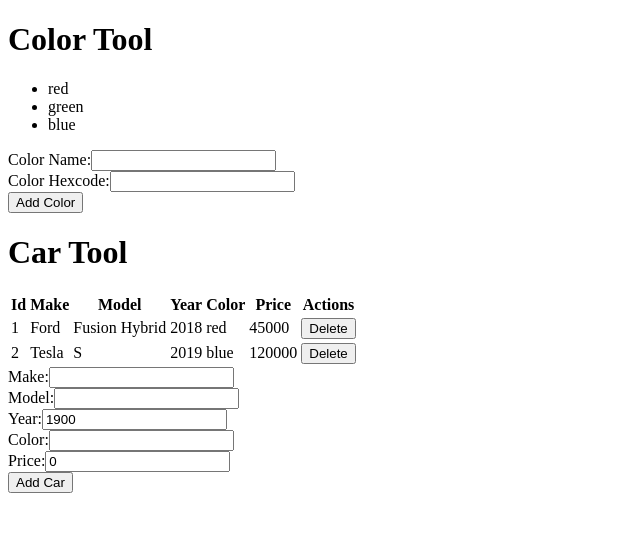
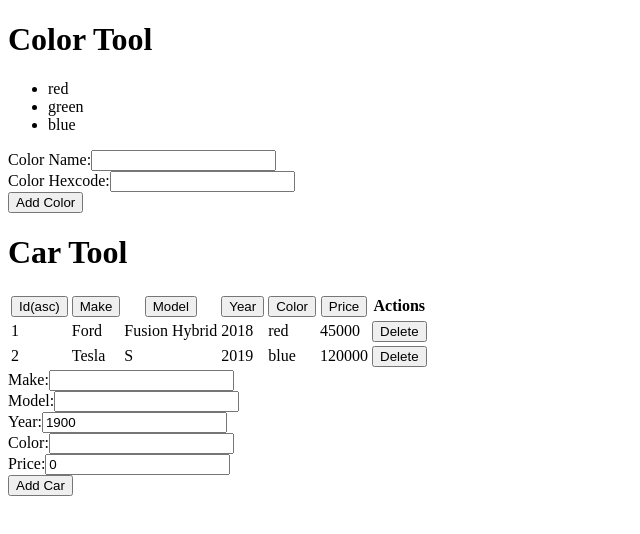
Before and after one commit to t4d-classes/react-redux-typescript_01172022, a React (Create React App) app in the folder demo-app/: page / in a window 1280 px wide. Shown: the top 534 px of the page, without its empty margins (0-640 px from the left). Built offline with nearby package versions, Linux system fonts and the light colour scheme.

Commit message:
add exercise 8

```diff
--- a/demo-app/src/components/CarTable.tsx
+++ b/demo-app/src/components/CarTable.tsx
@@ -1,14 +1,15 @@
-import { Car } from '../models/cars';
+import { Car, CarsSort, CarKeys } from '../models/cars';
 import { CarViewRow } from "./CarViewRow";
 
 export type CarTableProps = {
   cars: Car[];
+  carsSort: CarsSort;
   onDeleteCar: (carId: number) => void;
-  onSortCars: (col: string) => void;
+  onSortCars: (col: CarKeys) => void;
 }
 
 export const CarTable = ({
-  cars,
+  cars, carsSort,
   onDeleteCar: deleteCar,
   onSortCars: sortCars,
  }: CarTableProps) => {
@@ -17,12 +18,42 @@ export const CarTable = ({
     <table>
       <thead>
         <tr>
-          <th scope="col" onClick={() => sortCars('id')}>Id</th>
-          <th scope="col" onClick={() => sortCars('make')}>Make</th>
-          <th scope="col" onClick={() => sortCars('model')}>Model</th>
-          <th scope="col" onClick={() => sortCars('year')}>Year</th>
-          <th scope="col" onClick={() => sortCars('color')}>Color</th>
-          <th scope="col" onClick={() => sortCars('price')}>Price</th>
+          <th scope="col">
+            <button type="button" onClick={() => sortCars('id')}>
+              Id
+              {carsSort.col === "id" && "(" + carsSort.dir + ")"}
+            </button>
+          </th>
+          <th scope="col">
+            <button type="button" onClick={() => sortCars('make')}>
+              Make
+              {carsSort.col === "make" && "(" + carsSort.dir + ")"}
+            </button>
+          </th>
+          <th scope="col">
+            <button type="button" onClick={() => sortCars('model')}>
+              Model
+              {carsSort.col === "model" && "(" + carsSort.dir + ")"}
+            </button>
+          </th>
+          <th scope="col">
+            <button type="button" onClick={() => sortCars('year')}>
+              Year
+              {carsSort.col === "year" && "(" + carsSort.dir + ")"}
+            </button>
+          </th>
+          <th scope="col">
+            <button type="button" onClick={() => sortCars('color')}>
+              Color
+              {carsSort.col === "color" && "(" + carsSort.dir + ")"}
+            </button>
+          </th>
+          <th scope="col">
+            <button type="button" onClick={() => sortCars('price')}>
+              Price
+              {carsSort.col === "price" && "(" + carsSort.dir + ")"}
+            </button>
+          </th>
           <th scope="col">Actions</th>
         </tr>
       </thead>
--- a/demo-app/src/components/CarTool.tsx
+++ b/demo-app/src/components/CarTool.tsx
@@ -1,6 +1,6 @@
 import { useState } from 'react';
 
-import { Car, NewCar, CarsSort } from '../models/cars';
+import { Car, NewCar, CarsSort, CarKeys, ORDER_ASC, ORDER_DESC } from '../models/cars';
 
 import { ToolHeader } from './ToolHeader';
 import { CarTable } from './CarTable';
@@ -15,17 +15,17 @@ export const CarTool = (props: CarToolProps) => {
   const [ cars, setCars ] = useState([ ...props.cars ]);
   const [ carsSort, setCarsSort ] = useState<CarsSort>({
     col: 'id',
-    dir: 'asc',
+    dir: ORDER_ASC,
   });
 
   const addCar = (car: NewCar) => {
-    // setCars([
-    //   ...cars,
-    //   {
-    //     ...car,
-    //     id: Math.max(...cars.map(c => c.id), 0) + 1,
-    //   },
-    // ]);
+    setCars([
+      ...cars,
+      {
+        ...car,
+        id: Math.max(...cars.map(c => c.id), 0) + 1,
+      },
+    ]);
   };
 
   const deleteCar = (carId: number) => {
@@ -39,7 +39,7 @@ export const CarTool = (props: CarToolProps) => {
     console.log(cars);
   }
 
-  const sortCars = (col: string) => {
+  const sortCars = (col: CarKeys) => {
 
     setCarsSort({
       // short hand property
@@ -47,10 +47,10 @@ export const CarTool = (props: CarToolProps) => {
       col,
       dir:
         col !== carsSort.col
-          ? 'asc'
-          : carsSort.dir === 'desc'
-            ? 'asc'
-            : 'desc'
+          ? ORDER_ASC
+          : carsSort.dir === ORDER_DESC
+            ? ORDER_ASC
+            : ORDER_DESC
     });
 
   };
@@ -77,7 +77,8 @@ export const CarTool = (props: CarToolProps) => {
   return (
     <>
       <ToolHeader headerText="Car Tool" />
-      <CarTable cars={orderCars(cars, carsSort)} onDeleteCar={deleteCar} onSortCars={sortCars} />
+      <CarTable cars={orderCars(cars, carsSort)}
+        carsSort={carsSort} onDeleteCar={deleteCar} onSortCars={sortCars} />
       <CarForm buttonText="Add Car" onSubmitCar={addCar} />
     </>
   );
--- a/demo-app/src/models/cars.ts
+++ b/demo-app/src/models/cars.ts
@@ -7,12 +7,20 @@ export type Car = {
     year: number;
     color: string;
     price: number;
-    [ x: string ]: any;
 };
+
+export type CarKeys = keyof Car;
 
 export type NewCar = Omit<Car, 'id'>;
 
+export type NewCarKeys = keyof NewCar;
+
+export const ORDER_ASC = 'asc';
+export const ORDER_DESC = 'desc';
+
+export type OrderDir = typeof ORDER_ASC | typeof ORDER_DESC;
+
 export type CarsSort = {
-  col: string;
-  dir: string;
+  col: CarKeys;
+  dir: OrderDir;
 };
```
Also changed, not shown: demo-app/exercises/exercise-8.md (added, +9 -0 lines).
